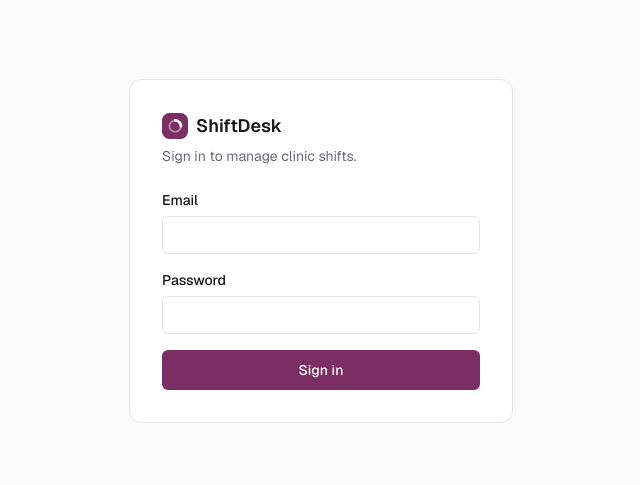
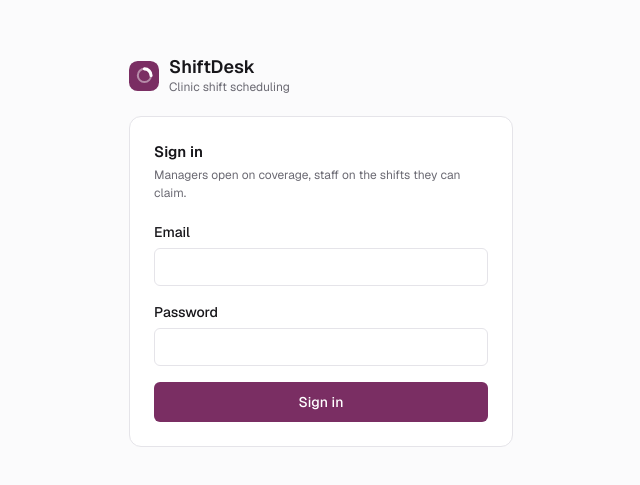
Before and after one commit to geekyvaishnavi/ShiftDesk, a Next.js app: page /login in a window 1280 px wide. Shown: the part 149-634 px from the top of the page, without its empty margins (319-959 px from the left). Built offline with nearby package versions, Linux system fonts and the light colour scheme; no server answers; the database is empty.

Commit message:
Show the seeded logins on the sign-in page

```diff
--- a/src/app/login/page.tsx
+++ b/src/app/login/page.tsx
@@ -2,6 +2,8 @@ import { redirect } from "next/navigation";
 
 import { Wordmark } from "@/components/wordmark";
 import { getCurrentUser } from "@/lib/auth";
+import { DEFAULT_STAFF_PASSWORD } from "@/lib/import/run";
+import { prisma } from "@/lib/prisma";
 
 import { LoginForm } from "./login-form";
 
@@ -9,16 +11,60 @@ export default async function LoginPage() {
   const user = await getCurrentUser();
   if (user) redirect(user.role === "manager" ? "/dashboard" : "/shifts");
 
+  // Read a real seeded account rather than hardcoding one, so the hint cannot
+  // drift from what the importer actually created.
+  const [manager, staff] = await Promise.all([
+    prisma.user.findFirst({ where: { role: "manager" }, select: { email: true } }),
+    prisma.user.findFirst({
+      where: { role: "staff" },
+      orderBy: { fullName: "asc" },
+      select: { email: true },
+    }),
+  ]);
+
   return (
     <main className="bg-canvas flex min-h-dvh items-center justify-center px-4 py-10">
-      <div className="border-hairline bg-surface w-full max-w-sm rounded-xl border p-8">
-        <div className="flex items-center gap-2">
-          <Wordmark size={26} />
-          <h1 className="text-ink text-lg font-semibold">ShiftDesk</h1>
+      <div className="w-full max-w-sm">
+        <div className="flex items-center gap-2.5">
+          <Wordmark size={30} />
+          <div>
+            <h1 className="text-ink text-lg leading-tight font-semibold">ShiftDesk</h1>
+            <p className="text-muted text-[12px]">Clinic shift scheduling</p>
+          </div>
         </div>
-        <p className="text-muted mt-1.5 mb-6 text-sm">Sign in to manage clinic shifts.</p>
-        <LoginForm />
+
+        <div className="border-hairline bg-surface mt-5 rounded-xl border p-6">
+          <h2 className="text-ink text-[15px] font-semibold">Sign in</h2>
+          <p className="text-muted mt-0.5 mb-5 text-[12px]">
+            Managers open on coverage, staff on the shifts they can claim.
+          </p>
+          <LoginForm />
+        </div>
+
+        {manager || staff ? (
+          <div className="border-hairline mt-4 rounded-xl border border-dashed p-4">
+            <p className="text-muted text-[11px] font-semibold tracking-wide uppercase">
+              Seeded logins
+            </p>
+            <dl className="mt-2 flex flex-col gap-1.5">
+              {manager ? <Credential role="Manager" email={manager.email} /> : null}
+              {staff ? <Credential role="Staff" email={staff.email} /> : null}
+            </dl>
+            <p className="text-muted mt-2 text-[11px]">
+              Password for both: <span className="text-ink font-mono">{DEFAULT_STAFF_PASSWORD}</span>
+            </p>
+          </div>
+        ) : null}
       </div>
     </main>
   );
 }
+
+function Credential({ role, email }: { role: string; email: string }) {
+  return (
+    <div className="flex flex-wrap items-baseline gap-x-2">
+      <dt className="text-muted w-16 flex-none text-[12px]">{role}</dt>
+      <dd className="text-ink font-mono text-[12px] break-all">{email}</dd>
+    </div>
+  );
+}
```
